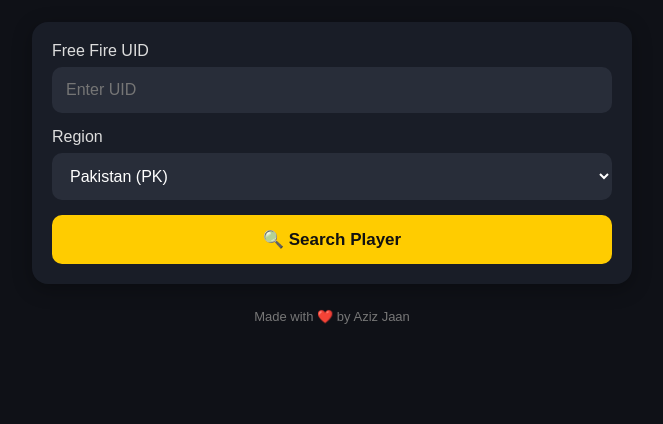
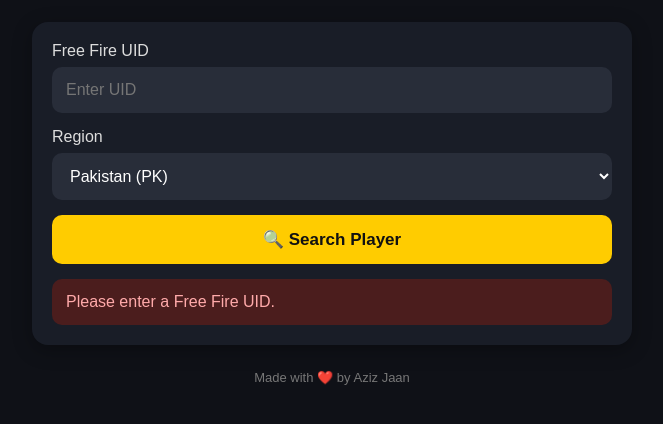
Before and after one commit to fatimanoor728292-dot/free-fire-uid-info, a website: page public/index.html in a window 1280 px wide. Both pictures are taken after a click on the button "🔍 Search Player". Shown: the part 92-516 px from the top of the page, without its empty margins (308-971 px from the left). Drawn offline with Linux system fonts and the light colour scheme.

Commit message:
Update index.html

```diff
--- a/public/index.html
+++ b/public/index.html
@@ -53,7 +53,8 @@
       color: #ddd;
     }
 
-    input, select {
+    input,
+    select {
       width: 100%;
       padding: 14px;
       border: none;
@@ -79,6 +80,11 @@
 
     button:active {
       transform: scale(0.98);
+    }
+
+    button:disabled {
+      opacity: 0.6;
+      cursor: wait;
     }
 
     #loading {
@@ -165,6 +171,12 @@
       font-size: 13px;
       margin-top: 25px;
     }
+
+    @media (max-width: 400px) {
+      .stats {
+        grid-template-columns: 1fr;
+      }
+    }
   </style>
 </head>
 
@@ -179,15 +191,18 @@
 
   <div class="card">
 
-    <label>Free Fire UID</label>
+    <label for="uid">Free Fire UID</label>
+
     <input
       id="uid"
       type="text"
       inputmode="numeric"
       placeholder="Enter UID"
+      autocomplete="off"
     >
 
-    <label>Region</label>
+    <label for="region">Region</label>
+
     <select id="region">
       <option value="PK">Pakistan (PK)</option>
       <option value="IND">India (IND)</option>
@@ -199,9 +214,14 @@
       <option value="EU">Europe (EU)</option>
     </select>
 
-    <button onclick="searchPlayer()">🔍 Search Player</button>
+    <button id="searchBtn" type="button">
+      🔍 Search Player
+    </button>
 
-    <div id="loading">⏳ Searching player...</div>
+    <div id="loading">
+      ⏳ Searching player...
+    </div>
+
     <div id="error"></div>
 
   </div>
@@ -210,6 +230,7 @@
 
     <div class="profile">
       <h2 id="nickname">-</h2>
+
       <div class="uid">
         UID: <span id="playerUid">-</span>
       </div>
@@ -281,13 +302,19 @@
   }
 
   for (const key of keys) {
-    if (obj[key] !== undefined && obj[key] !== null) {
+
+    if (
+      obj[key] !== undefined &&
+      obj[key] !== null
+    ) {
       return obj[key];
     }
+
   }
 
   return null;
 }
+
 
 function findValue(obj, keys) {
 
@@ -308,37 +335,365 @@
       typeof obj[key] === "object"
     ) {
 
-      const found = findValue(obj[key], keys);
+      const found = findValue(
+        obj[key],
+        keys
+      );
 
       if (found !== null) {
         return found;
       }
+
     }
+
   }
 
   return null;
 }
 
+
 function show(id, value) {
 
-  document.getElementById(id).textContent =
+  const element = document.getElementById(id);
+
+  if (!element) {
+    return;
+  }
+
+  if (
     value !== null &&
     value !== undefined &&
     value !== ""
-      ? value
-      : "-";
+  ) {
+
+    element.textContent = value;
+
+  } else {
+
+    element.textContent = "-";
+
+  }
+
 }
+
 
 async function searchPlayer() {
 
-  const uid = document
-    .getElementById("uid")
-    .value
-    .trim();
+  const uidElement =
+    document.getElementById("uid");
 
-  const region = document
-    .getElementById("region")
-    .value;
+  const regionElement =
+    document.getElementById("region");
 
-  const loading = document.getElementById("loading");
-  const error = document.getElementById("error");
+  const button =
+    document.getElementById("searchBtn");
+
+  const loading =
+    document.getElementById("loading");
+
+  const error =
+    document.getElementById("error");
+
+  const result =
+    document.getElementById("result");
+
+
+  const uid =
+    uidElement.value.trim();
+
+  const region =
+    regionElement.value;
+
+
+  error.style.display = "none";
+  error.textContent = "";
+
+  result.style.display = "none";
+
+
+  if (!uid) {
+
+    error.textContent =
+      "Please enter a Free Fire UID.";
+
+    error.style.display = "block";
+
+    return;
+  }
+
+
+  if (!/^[0-9]+$/.test(uid)) {
+
+    error.textContent =
+      "UID should contain numbers only.";
+
+    error.style.display = "block";
+
+    return;
+  }
+
+
+  button.disabled = true;
+  button.textContent = "⏳ Searching...";
+
+  loading.style.display = "block";
+
+
+  try {
+
+    const url =
+      "/api/player?uid=" +
+      encodeURIComponent(uid) +
+      "&region=" +
+      encodeURIComponent(region);
+
+
+    const response =
+      await fetch(url, {
+        method: "GET",
+        headers: {
+          "Accept": "application/json"
+        }
+      });
+
+
+    let data;
+
+    try {
+
+      data = await response.json();
+
+    } catch (jsonError) {
+
+      throw new Error(
+        "Server returned an invalid response."
+      );
+
+    }
+
+
+    if (!response.ok) {
+
+      throw new Error(
+        data.error ||
+        data.message ||
+        "Unable to find player."
+      );
+
+    }
+
+
+    const player =
+      data.data ||
+      data.result ||
+      data;
+
+
+    const nickname =
+      findValue(player, [
+        "nickname",
+        "nickName",
+        "name",
+        "playerName",
+        "username"
+      ]);
+
+
+    const playerUid =
+      findValue(player, [
+        "uid",
+        "accountId",
+        "playerId",
+        "userId"
+      ]);
+
+
+    const level =
+      findValue(player, [
+        "level",
+        "accountLevel"
+      ]);
+
+
+    const likes =
+      findValue(player, [
+        "likes",
+        "like",
+        "liked"
+      ]);
+
+
+    const brRank =
+      findValue(player, [
+        "brRank",
+        "br_rank",
+        "battleRoyaleRank",
+        "rank"
+      ]);
+
+
+    const csRank =
+      findValue(player, [
+        "csRank",
+        "cs_rank",
+        "clashSquadRank"
+      ]);
+
+
+    const brPoints =
+      findValue(player, [
+        "brPoints",
+        "br_points",
+        "battleRoyalePoints",
+        "rankPoints"
+      ]);
+
+
+    const csPoints =
+      findValue(player, [
+        "csPoints",
+        "cs_points",
+        "clashSquadPoints"
+      ]);
+
+
+    const playerRegion =
+      findValue(player, [
+        "region",
+        "server",
+        "country"
+      ]);
+
+
+    const badges =
+      findValue(player, [
+        "badges",
+        "badge",
+        "badgeCount"
+      ]);
+
+
+    show(
+      "nickname",
+      nickname
+    );
+
+    show(
+      "playerUid",
+      playerUid || uid
+    );
+
+    show(
+      "level",
+      level
+    );
+
+    show(
+      "likes",
+      likes
+    );
+
+    show(
+      "brRank",
+      brRank
+    );
+
+    show(
+      "csRank",
+      csRank
+    );
+
+    show(
+      "brPoints",
+      brPoints
+    );
+
+    show(
+      "csPoints",
+      csPoints
+    );
+
+    show(
+      "playerRegion",
+      playerRegion || region
+    );
+
+    show(
+      "badges",
+      badges
+    );
+
+
+    document.getElementById(
+      "rawData"
+    ).textContent =
+      JSON.stringify(
+        data,
+        null,
+        2
+      );
+
+
+    result.style.display = "block";
+
+
+  } catch (err) {
+
+    error.textContent =
+      "❌ " +
+      (err.message ||
+      "Something went wrong.");
+
+
+    error.style.display = "block";
+
+
+  } finally {
+
+    loading.style.display = "none";
+
+    button.disabled = false;
+
+    button.textContent =
+      "🔍 Search Player";
+
+  }
+
+}
+
+
+/*
+  Button click
+*/
+
+document
+  .getElementById("searchBtn")
+  .addEventListener(
+    "click",
+    searchPlayer
+  );
+
+
+/*
+  Enter key support
+*/
+
+document
+  .getElementById("uid")
+  .addEventListener(
+    "keydown",
+    function(event) {
+
+      if (event.key === "Enter") {
+
+        searchPlayer();
+
+      }
+
+    }
+  );
+
+</script>
+
+</body>
+</html>
```
